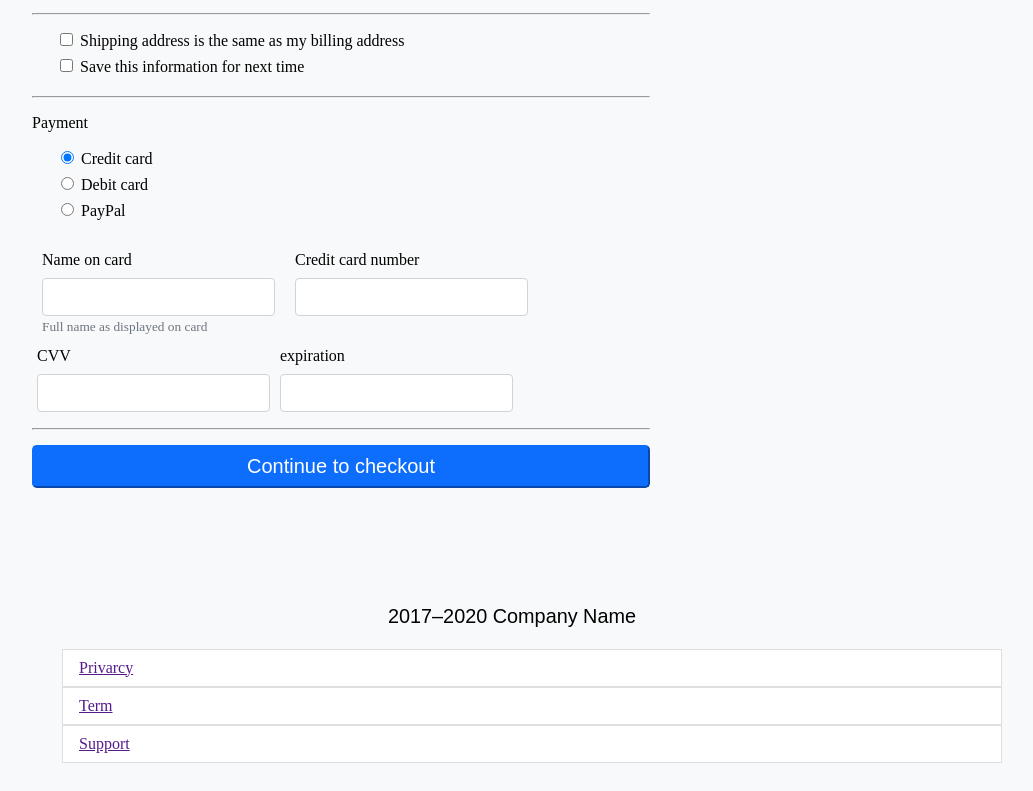
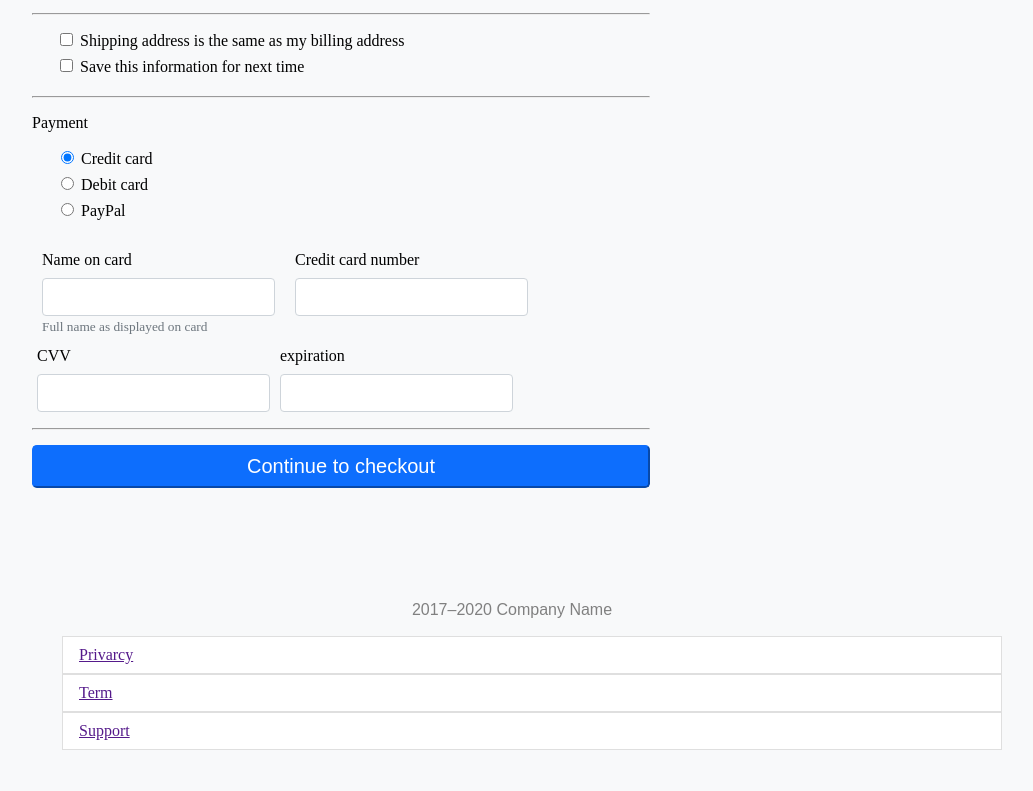
Before and after one commit to soltonbekov-aiymkyz/homework3independentw, a plain HTML site: page index.html in a window 1280 px wide. Shown: the part 1249-2040 px from the top of the page, without its empty margins (128-1161 px from the left). Drawn offline with Linux system fonts and the light colour scheme.

Commit message:
dgjhfjjjhaaaa

```diff
--- a/styles.css
+++ b/styles.css
@@ -386,3 +386,10 @@ h6{
     margin-bottom: 3rem;
     text-align: center;
 }
+
+.mb-1{
+    color: gray;
+    font-size: 16px;
+    font-weight: 400;
+    font-family: sans-serif;
+}
```
